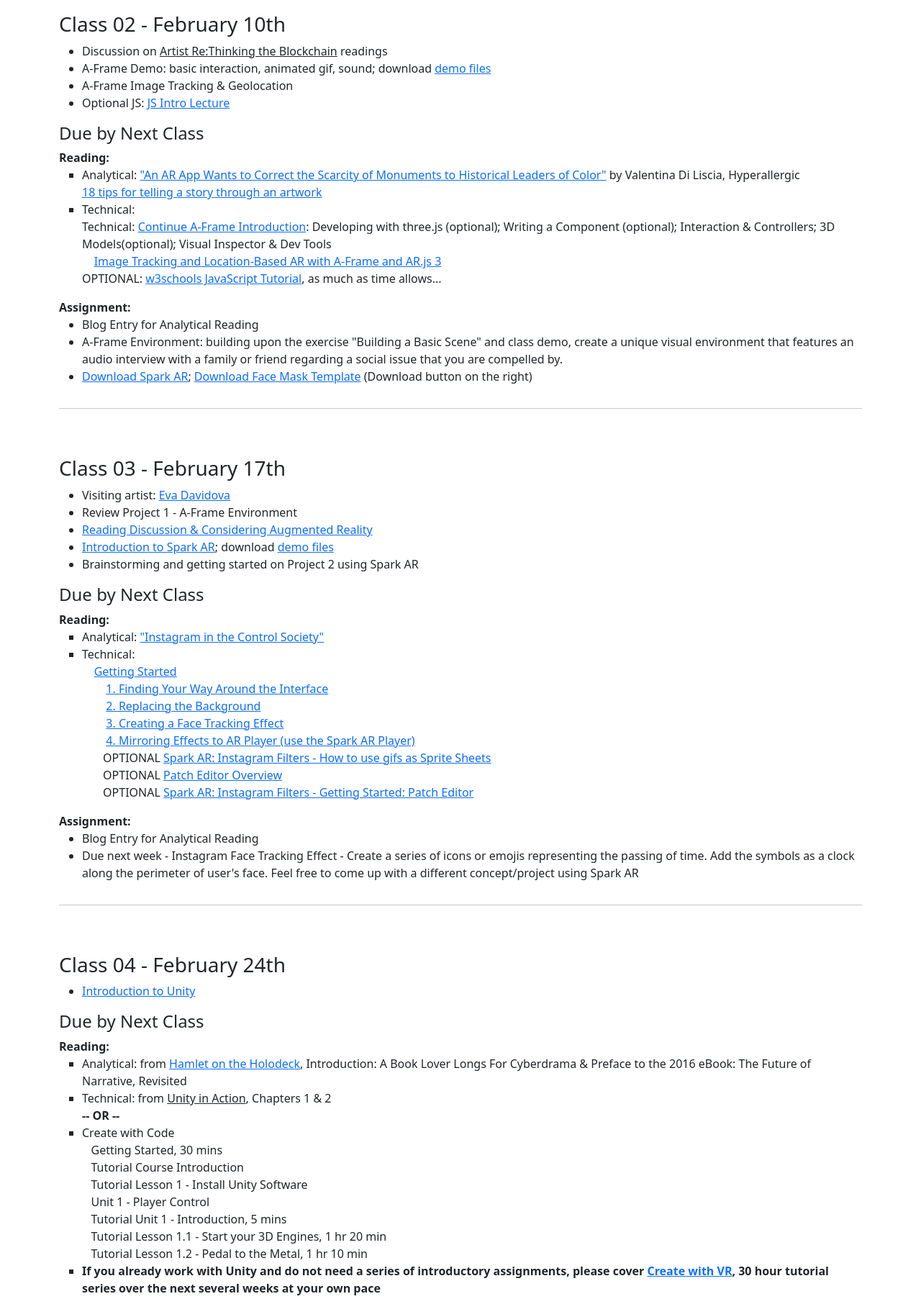
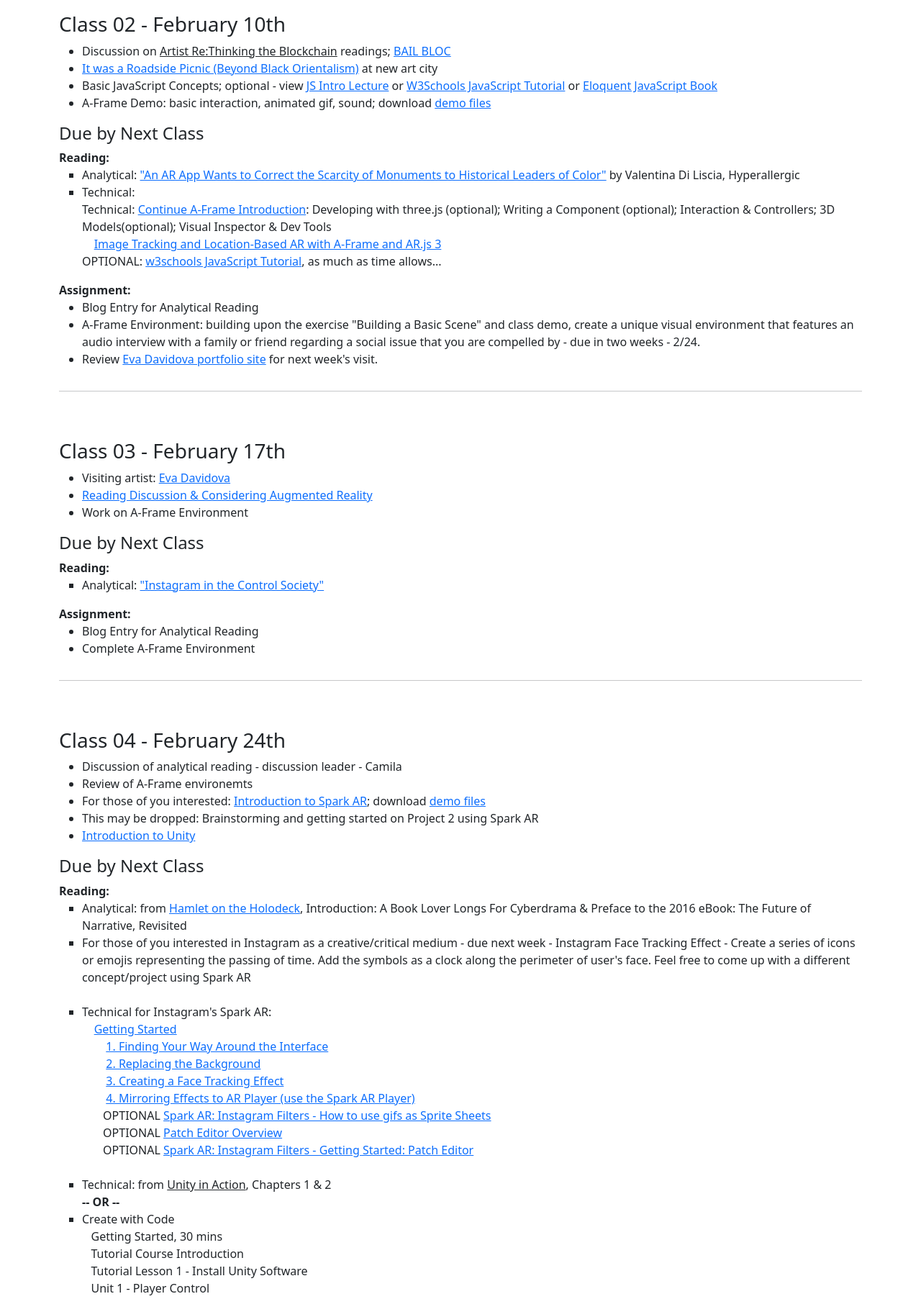
Before and after one commit to rmz/immersiveWorlds, a plain HTML site: page index.html in a window 1280 px wide. Shown: the part 3280-5085 px from the top of the page at 72% size. Drawn offline with nearby package versions, Linux system fonts and the light colour scheme.

Commit message:
Add files via upload

```diff
--- a/index.html
+++ b/index.html
@@ -54,13 +54,13 @@
           <li class="nav-item dropdown">
             <a class="nav-link dropdown-toggle" href="#" id="navbarDarkDropdownMenuLink" role="button" data-bs-toggle="dropdown" aria-expanded="false">Student Blogs</a>
             <ul class="dropdown-menu dropdown-menu-dark" aria-labelledby="navbarDarkDropdownMenuLink">
-              <a class="dropdown-item" href="" target="_blank">Marie Brooke Broussard</a>
+              <a class="dropdown-item" href="http://www.infinitelightarts.com/hunter-college-immersive-worlds.html" target="_blank">Marie Brooke Broussard</a>
               <a class="dropdown-item" href="" target="_blank">Ta Wei Chen</a>
               <a class="dropdown-item" href="" target="_blank">Camila Eiras Marchon</a>
               <a class="dropdown-item" href="" target="_blank">Luca Lee Favorite</a>
-              <a class="dropdown-item" href="" target="_blank">Audrey Hufsmith</a>
+              <a class="dropdown-item" href="https://imaimmersiveworlds.wordpress.com/" target="_blank">Audrey Hufsmith</a>
               <a class="dropdown-item" href="" target="_blank">Claire Kinnen</a>
-              <a class="dropdown-item" href="" target="_blank">Bojeung Leung</a>
+              <a class="dropdown-item" href="https://medium.com/@boleungvrblog" target="_blank">Bojeung Leung</a>
               <a class="dropdown-item" href="" target="_blank">Satoko Saito</a>
               <a class="dropdown-item" href="https://nitrocaphane.wixsite.com/immersivepancakes" target="_blank">Tansy Xiao</a>
             </ul>
@@ -70,13 +70,13 @@
             <ul class="dropdown-menu dropdown-menu-dark" aria-labelledby="navbarDarkDropdownMenuLink">
               <a class="dropdown-item" href="" target="_blank">Tansy Xiao</a>
               <a class="dropdown-item" href="" target="_blank">Satoko Saito</a>
-              <a class="dropdown-item" href="" target="_blank">Bojeung Leung</a>
+              <a class="dropdown-item" href="https://github.com/boapropos" target="_blank">Bojeung Leung</a>
               <a class="dropdown-item" href="" target="_blank">Claire Kinnen</a>
-              <a class="dropdown-item" href="" target="_blank">Audrey Hufsmith</a>
+              <a class="dropdown-item" href="http://ima.hunter.cuny.edu/~hufsmitha/" target="_blank">Audrey Hufsmith</a>
               <a class="dropdown-item" href="" target="_blank">Luca Lee Favorite</a>
-              <a class="dropdown-item" href="" target="_blank">Camila Eiras Marchon</a>
+              <a class="dropdown-item" href="https://www.camilamarchon.com/immersiveworlds " target="_blank">Camila Eiras Marchon</a>
               <a class="dropdown-item" href="" target="_blank">Ta Wei Chen</a>
-              <a class="dropdown-item" href="" target="_blank">Marie Brooke Broussard</a>
+              <a class="dropdown-item" href="http://www.infinitelightarts.com/hunter-college-immersive-worlds.html" target="_blank">Marie Brooke Broussard</a>
             </ul>
           </li>
           <li class="nav-item dropdown">
@@ -266,16 +266,15 @@
 <div class="col-md-12">
 <h3>Class 02 - February 10th</h3>
 <ul>
-  <li>Discussion on <u>Artist Re:Thinking the Blockchain</u> readings</li>
-  <li>A-Frame Demo: basic interaction, animated gif, sound; download <a href="http://rmz.nyc/xrDev" target="_blank">demo files</a></li>
-  <li>A-Frame Image Tracking &amp; Geolocation</li>
-  <li>Optional JS: <a href="http://rmz.nyc/ima752/lectureJS.html" target="_blank">JS Intro Lecture</a></li>
+  <li>Discussion on <u>Artist Re:Thinking the Blockchain</u> readings; <a href="https://bailbloc.thenewinquiry.com/" target="_blank">BAIL BLOC</a></li>
+  <li><a href="https://newart.city/show/daadfuturism" target="_blank">It was a Roadside Picnic (Beyond Black Orientalism)</a> at new art city</li>
+<li>Basic JavaScript Concepts; optional - view <a href="http://rmz.nyc/ima752/lectureJS.html" target="_blank">JS Intro Lecture</a> or <a href="https://www.w3schools.com/js/default.asp" target="_blank">W3Schools JavaScript Tutorial</a> or <a href="https://eloquentjavascript.net/" target="_blank">Eloquent JavaScript Book</a></li>
+<li>A-Frame Demo: basic interaction, animated gif, sound; download <a href="http://rmz.nyc/xrDev" target="_blank">demo files</a></li>
 </ul>
 <h4>Due by Next Class</h4>
 <strong>Reading:</strong>
 <ul type="square">
-  <li>Analytical: <a href="https://hyperallergic.com/621437/monuments-project-app-ar/" target="_blank">"An AR App Wants to Correct the Scarcity of Monuments to Historical Leaders of Color"</a> by Valentina Di Liscia, Hyperallergic<br />
-    <a href="https://www.digitalartsonline.co.uk/features/illustration/18-tips-for-telling-story-through-artwork/" target="_blank">18 tips for telling a story through an artwork</a></li>
+  <li>Analytical: <a href="https://hyperallergic.com/621437/monuments-project-app-ar/" target="_blank">"An AR App Wants to Correct the Scarcity of Monuments to Historical Leaders of Color"</a> by Valentina Di Liscia, Hyperallergic</li>
   <li>Technical: <br />
     Technical: <a href="https://aframe.io/docs/" target="_blank">Continue A-Frame Introduction</a>: Developing with three.js (optional); Writing a Component (optional); Interaction &amp; Controllers; 3D Models(optional); Visual Inspector &amp; Dev Tools<br />
     &nbsp; &nbsp; <a href="https://aframe.io/blog/arjs3/" target="_blank">Image Tracking and Location-Based AR with A-Frame and AR.js 3</a><br />
@@ -285,8 +284,8 @@
 <strong>Assignment:</strong>
 <ul>
   <li>Blog Entry for Analytical Reading</li>
-  <li>A-Frame Environment: building upon the exercise "Building a Basic Scene" and class demo, create a unique visual environment that features an audio interview with a family or friend regarding a social issue that you are compelled by.</li>
-  <li><a href="https://sparkar.facebook.com/ar-studio/download/" target="_blank">Download Spark AR</a>; <a href="https://sparkar.facebook.com/ar-studio/learn/articles/creating-and-prepping-assets/the-face-mask-template-in-Adobe/" target="_blank">Download Face Mask Template</a> (Download button on the right)</li>
+  <li>A-Frame Environment: building upon the exercise "Building a Basic Scene" and class demo, create a unique visual environment that features an audio interview with a family or friend regarding a social issue that you are compelled by - due in two weeks - 2/24.</li>
+  <li>Review <a href="http://www.evadavidova.com/" target="_blank">Eva Davidova portfolio site</a> for next week's visit.</li>
 </ul>
 </div>
 </div>
@@ -297,16 +296,40 @@
 <h3>Class 03 - February 17th</h3>
 <ul>
   <li>Visiting artist: <a href="http://www.evadavidova.com/" target="_blank">Eva Davidova</a></li>
-  <li>Review Project 1 - A-Frame Environment</li>
   <li><a href="week03.html" target="_blank">Reading Discussion &amp; Considering Augmented Reality</a></li>
-  <li><a href="sparkAR_Intro.html" target="_blank">Introduction to Spark AR</a>; download <a href="http://rmz.nyc/xrDev" target="_blank">demo files</a></li>
-  <li>Brainstorming and getting started on Project 2 using Spark AR</li>
+  <li>Work on A-Frame Environment</li>
 </ul>
 <h4>Due by Next Class</h4>
 <strong>Reading:</strong>
 <ul type="square">
   <li>Analytical: <a href="http://rmz.nyc/books/instagram_in_the_Control_Society.pdf" target="_blank">"Instagram in the Control Society"</a></li>
-  <li>Technical: <br />
+</ul>
+<strong>Assignment:</strong>
+<ul>
+  <li>Blog Entry for Analytical Reading</li>
+  <li>Complete A-Frame Environment</li>
+</ul>
+</div>
+</div>
+<hr />
+
+<div id="class4" class="row">
+<div class="col-md-12">
+<h3>Class 04 - February 24th</h3>
+<ul>
+  <li>Discussion of analytical reading - discussion leader - Camila</li>
+  <li>Review of A-Frame environemts</li>
+  <li>For those of you interested: <a href="sparkAR_Intro.html" target="_blank">Introduction to Spark AR</a>; download <a href="http://rmz.nyc/xrDev" target="_blank">demo files</a></li>
+  <li>This may be dropped: Brainstorming and getting started on Project 2 using Spark AR</li>
+  <li><a href="unity_Vuforia.html" target="_blank">Introduction to Unity</a></li>
+</ul>
+<h4>Due by Next Class</h4>
+<strong>Reading:</strong>
+<ul type="square">
+  <li>Analytical: from <a href="http://rmz.nyc/books/hamletOnTheHolodeck.pdf" target="_blank"><u>Hamlet on the Holodeck</u></a>, Introduction: A Book Lover Longs For Cyberdrama &amp; Preface to the 2016 eBook: The Future of Narrative, Revisited</li>
+  <li>For those of you interested in Instagram as a creative/critical medium - due next week - Instagram Face Tracking Effect - Create a series of icons or emojis representing the passing of time.  Add the symbols as a clock along the perimeter of user's face.  Feel free to come up with a different concept/project using Spark AR</li>
+  <br />
+  <li>Technical for Instagram's Spark AR: <br />
     &nbsp; &nbsp; <a href="https://sparkar.facebook.com/ar-studio/learn/getting-started" target="_blank">Getting Started</a><br />
     &nbsp; &nbsp; &nbsp; &nbsp; <a href="https://sparkar.facebook.com/ar-studio/learn/tutorials/introduction-to-spark-ar-studio" target="_blank">1. Finding Your Way Around the Interface</a><br />
     &nbsp; &nbsp; &nbsp; &nbsp; <a href="https://sparkar.facebook.com/ar-studio/learn/tutorials/replacing-the-background/" target="_blank">2. Replacing the Background</a><br />
@@ -316,26 +339,7 @@
     &nbsp; &nbsp; &nbsp; &nbsp;OPTIONAL <a href="https://sparkar.facebook.com/ar-studio/learn/patch-editor" target="_blank">Patch Editor Overview</a><br />
     &nbsp; &nbsp; &nbsp; &nbsp;OPTIONAL <a href="https://youtu.be/fj7U27H-B1c" target="_blank">Spark AR: Instagram Filters - Getting Started: Patch Editor</a>
   </li>
-</ul>
-<strong>Assignment:</strong>
-<ul>
-  <li>Blog Entry for Analytical Reading</li>
-  <li>Due next week - Instagram Face Tracking Effect - Create a series of icons or emojis representing the passing of time.  Add the symbols as a clock along the perimeter of user's face.  Feel free to come up with a different concept/project using Spark AR</li>
-</ul>
-</div>
-</div>
-<hr />
-
-<div id="class4" class="row">
-<div class="col-md-12">
-<h3>Class 04 - February 24th</h3>
-<ul>
-  <li><a href="unity_Vuforia.html" target="_blank">Introduction to Unity</a></li>
-</ul>
-<h4>Due by Next Class</h4>
-<strong>Reading:</strong>
-<ul type="square">
-  <li>Analytical: from <a href="http://rmz.nyc/books/hamletOnTheHolodeck.pdf" target="_blank"><u>Hamlet on the Holodeck</u></a>, Introduction: A Book Lover Longs For Cyberdrama &amp; Preface to the 2016 eBook: The Future of Narrative, Revisited</li>
+  <br />
   <li>Technical: from <u>Unity in Action</u>, Chapters 1 &amp; 2</li>
   <strong>-- OR --</strong><br />
 <li>Create with Code</li>
```
